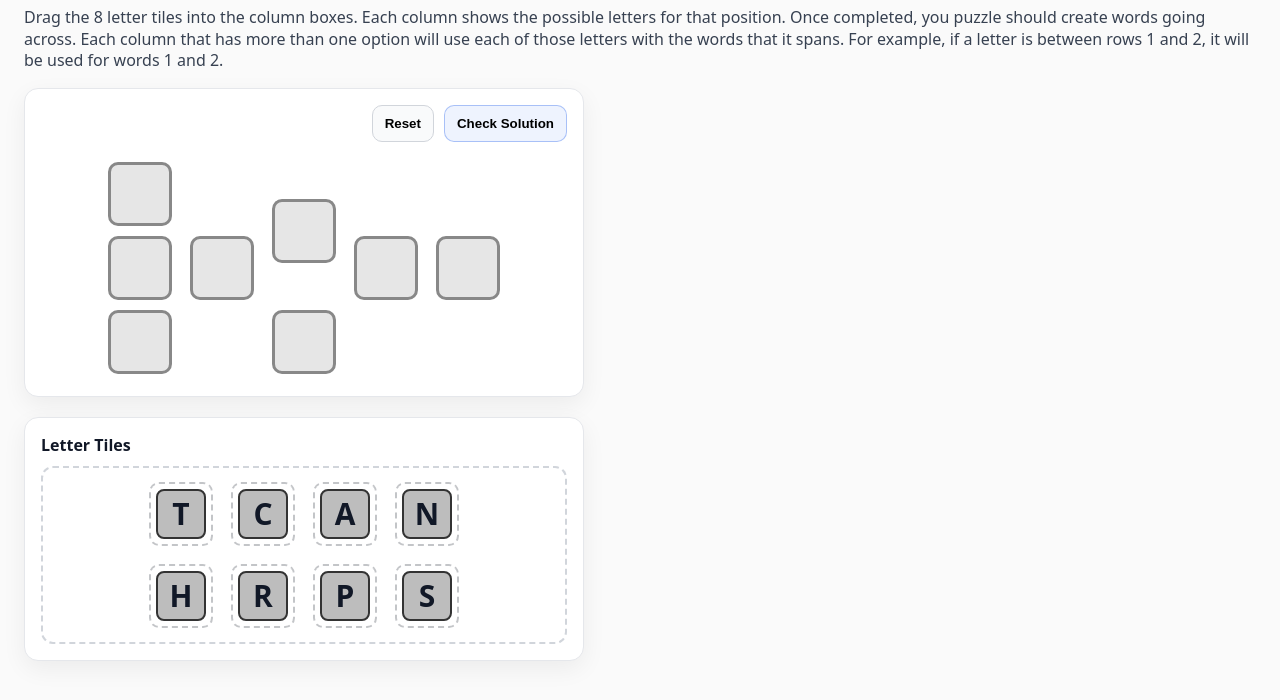
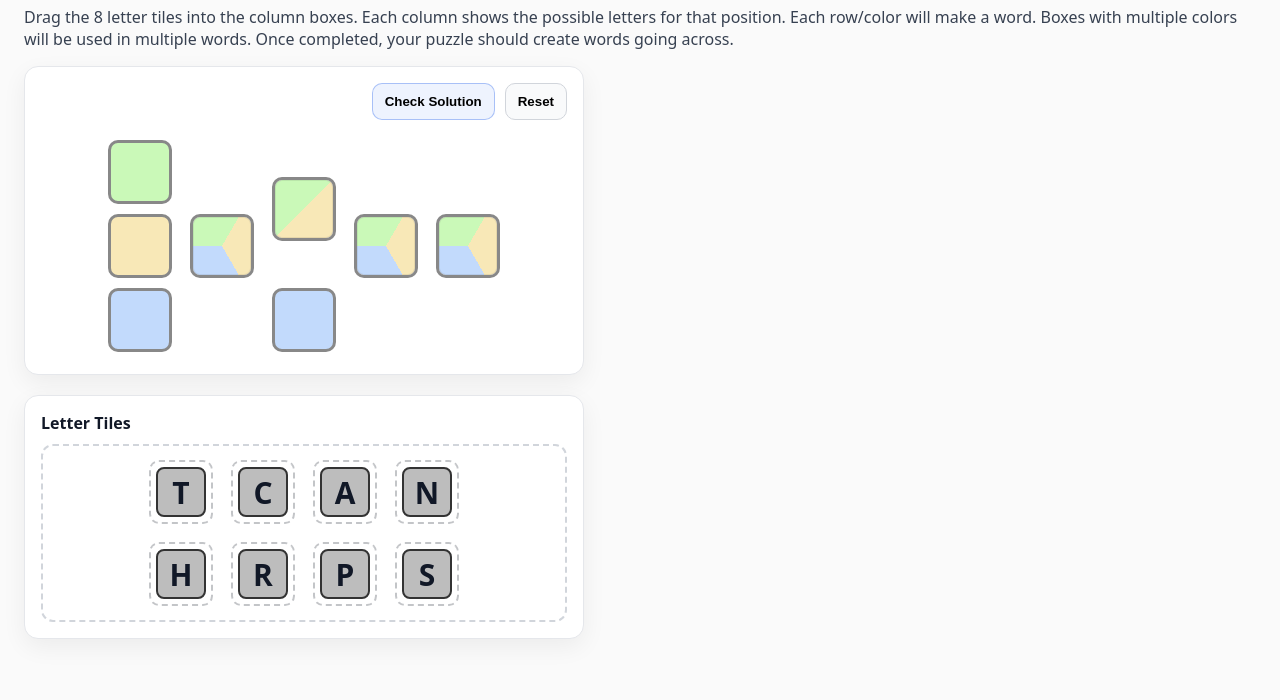
Before and after one commit to drb116/ret_sim, a plain HTML site: page words/index.html in a window 1280 px wide. Shown: the part 54-754 px from the top of the page. Drawn offline with Linux system fonts and the light colour scheme.

Commit message:
Adding colors to the board boxes

```diff
--- a/words/index.html
+++ b/words/index.html
@@ -10,9 +10,8 @@
 <body>
   <h1>Word Columns</h1>
   <p>Drag the 8 letter tiles into the column boxes. Each column shows the possible letters for that
-     position. Once completed, you puzzle should create words going across. Each column that has more
-     than one option will use each of those letters with the words that it spans. For example, if a
-     letter is between rows 1 and 2, it will be used for words 1 and 2.
+     position. Each row/color will make a word. Boxes with multiple colors will be used in multiple words.
+     Once completed, your puzzle should create words going across.
   </p>
 
   <div class="wrap">
@@ -23,8 +22,8 @@
           <div id="puzzleWords" class="words"></div>
         </div>
         <div class="actions">
+          <button id="checkBtn" class="primary">Check Solution</button>
           <button id="resetBtn">Reset</button>
-          <button id="checkBtn" class="primary">Check Solution</button>
         </div>
       </div>
 
--- a/words/script.js
+++ b/words/script.js
@@ -85,6 +85,21 @@ document.addEventListener("pointercancel", endPointerDrag, { passive: false });
 
 // Show selected words (you can hide this later)
 // puzzleWordsEl.textContent = PUZZLE_WORDS.join(" / ");
+
+function rowColorVar(rowIndex1Based) {
+  return `var(--row${rowIndex1Based})`;
+}
+
+function applyRowColorsToSlot(slot, rows) {
+  // rows is an array like [1] or [1,2] or [1,2,3]
+  slot.dataset.n = String(rows.length);
+
+  // Set CSS custom properties used by the gradients
+  slot.style.setProperty("--c1", rowColorVar(rows[0]));
+  if (rows[1]) slot.style.setProperty("--c2", rowColorVar(rows[1]));
+  if (rows[2]) slot.style.setProperty("--c3", rowColorVar(rows[2]));
+  if (rows[3]) slot.style.setProperty("--c4", rowColorVar(rows[3]));
+}
 
 // ---------- Drag data helpers ----------
 function setDragData(ev, obj) {
@@ -234,6 +249,7 @@ function buildBoard() {
       slot.dataset.col = String(col);
       slot.dataset.center = String(center);
       slot.dataset.rows = rows.join(",");
+      applyRowColorsToSlot(slot, rows);
       slot.style.top = `${topPx}px`;
 
       // Drag/drop handlers
--- a/words/style.css
+++ b/words/style.css
@@ -5,6 +5,12 @@
   --panel: #ffffff;
   --text: #111827;
   --muted: #374151;
+
+    /* Row colors (match your mockup vibe) */
+  --row1: #caf9b8; /* green */
+  --row2: #f8e8b7; /* yellow */
+  --row3: #c2dafc; /* blue */
+  --row4: #fdc3d0; /* purple (if you ever use 4 words) */
 
   --border: #888;
   --slot-fill: #e6e6e6;
@@ -143,6 +149,47 @@ button:hover{ border-color: #9ca3af; }
   background: var(--slot-fill);
 }
 
+/* Solid (1 row) */
+.slot[data-n="1"]{
+  background: var(--c1);
+}
+
+/* Two-color diagonal split */
+.slot[data-n="2"]{
+  background:
+    linear-gradient(135deg, var(--c1) 0 50%, var(--c2) 50% 100%);
+}
+
+/* 3-color pie */
+.slot[data-n="3"]{
+  background:
+    conic-gradient(
+      from -90deg,
+      var(--c1) 0 120deg,
+      var(--c2) 120deg 240deg,
+      var(--c3) 240deg 360deg
+    );
+}
+
+/* 4-color pie */
+.slot[data-n="4"]{
+  background:
+    conic-gradient(
+      from -90deg,
+      var(--c1) 0 90deg,
+      var(--c2) 90deg 180deg,
+      var(--c3) 180deg 270deg,
+      var(--c4) 270deg 360deg
+    );
+}
+
+.slot[data-n="2"],
+.slot[data-n="3"],
+.slot[data-n="4"]{
+  background-clip: padding-box;
+  box-shadow: inset 0 0 0 1px rgba(0,0,0,0.08);
+}
+
 /* Tile square */
 .tile{
   width: calc(var(--square) - 14px);
```
